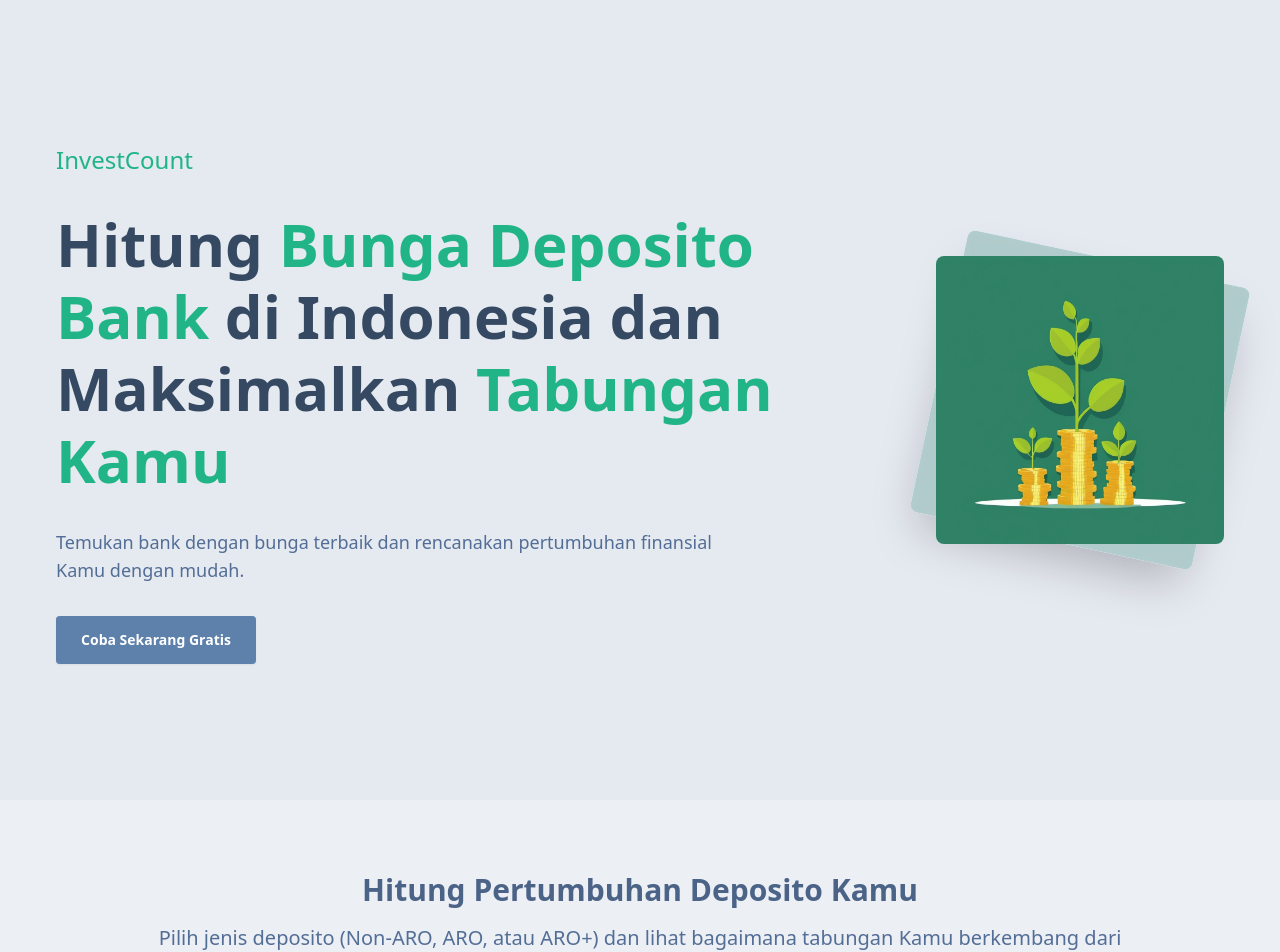
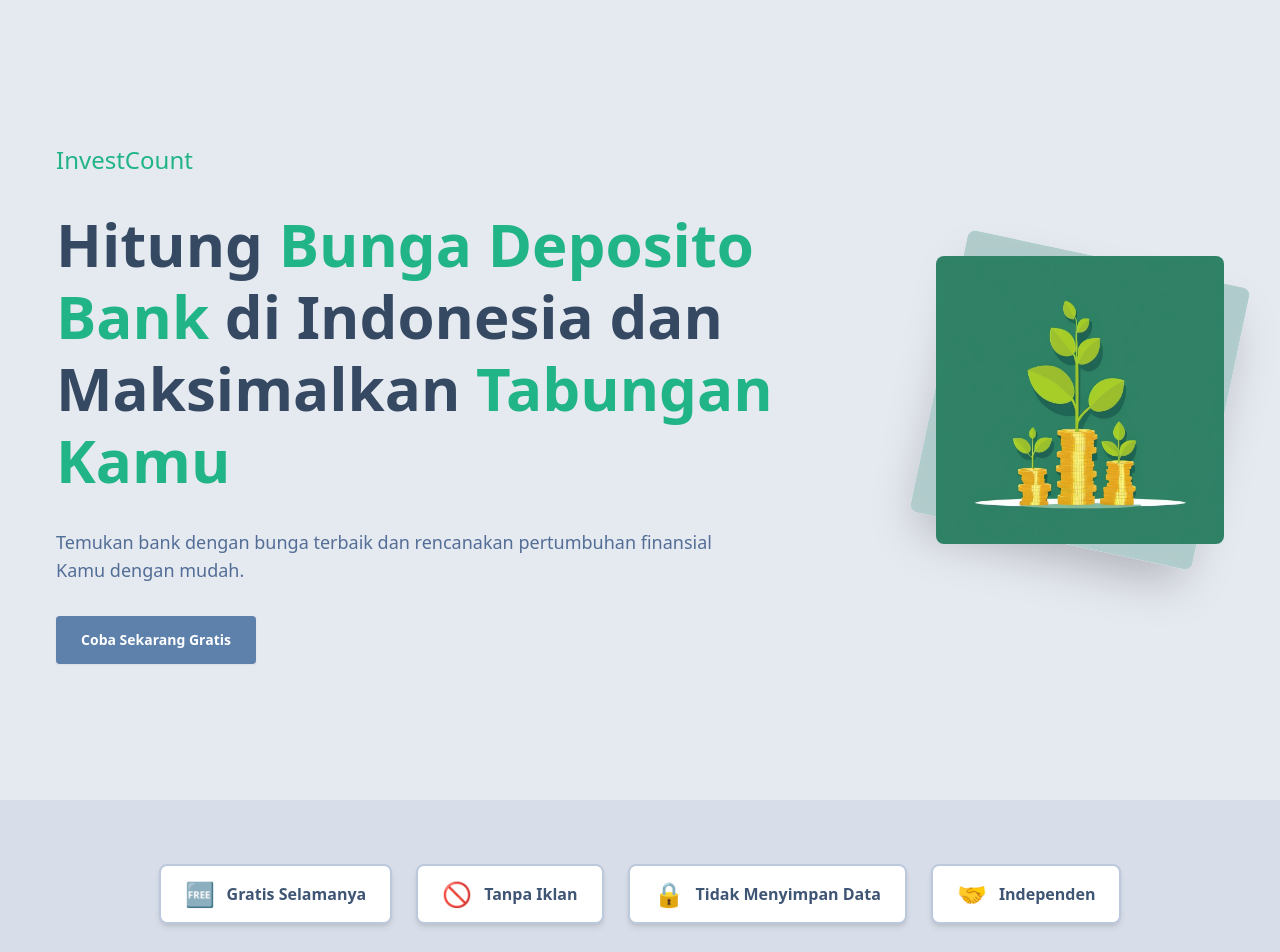
Before and after one commit to HellBus1/InvestCount, a React (Vite) app: page / in a window 1280 px wide. Shown: the top 952 px of the page. Built offline with nearby package versions, Linux system fonts and the light colour scheme.

Commit message:
introduce TrustBadgesSection, enhance LPSSection UI, and centralize Footer component imports.

```diff
--- a/src/pages/HomePage/components/Footer/Footer.tsx
+++ b/src/components/Footer/Footer.tsx
@@ -7,28 +7,10 @@ const Footer = () => {
   const IC_LINKEDIN = '/assets/ic-linkedin.svg'
 
   return (
-    <footer className='bg-base-200 text-charter-blue pt-10 pb-6'>
+    <footer className='footer sm:footer-horizontal bg-base-300 text-neutral-content p-10'>
       <div className='max-w-7xl mx-auto px-10'>
-        {/* Trust Badges */}
-        <div className='flex flex-wrap justify-center gap-4 mb-10 pb-8 border-b border-charter-blue-200'>
-          {[
-            { icon: '🆓', text: 'Gratis Selamanya' },
-            { icon: '🚫', text: 'Tanpa Iklan' },
-            { icon: '🔒', text: 'Tidak Menyimpan Data' },
-            { icon: '🤝', text: 'Independen' }
-          ].map((badge, index) => (
-            <div
-              key={index}
-              className='flex items-center gap-2 bg-white px-4 py-2 rounded-lg shadow-sm border border-charter-blue'
-            >
-              <span className='text-2xl'>{badge.icon}</span>
-              <span className='text-charter-blue font-medium text-sm'>{badge.text}</span>
-            </div>
-          ))}
-        </div>
-
         {/* Main Footer Content */}
-        <div className='grid grid-cols-1 md:grid-cols-3 gap-8 mb-8'>
+        <div className='grid grid-cols-1 md:grid-cols-[35%_32.5%_32.5%] gap-8 mb-8'>
           {/* About Section */}
           <div>
             <h3 className='text-charter-blue-600 font-bold text-lg mb-4'>InvestCount</h3>
@@ -40,9 +22,9 @@ const Footer = () => {
           </div>
 
           {/* Quick Links */}
-          <div>
+          <nav>
             <h3 className='text-charter-blue-600 font-bold text-lg mb-4'>Tautan Cepat</h3>
-            <ul className='space-y-2'>
+            <ul className='space-y-3'>
               <li>
                 <Link
                   to={RouteName.HOME}
@@ -84,12 +66,12 @@ const Footer = () => {
                 </a>
               </li>
             </ul>
-          </div>
+          </nav>
 
           {/* Resources */}
-          <div>
+          <nav>
             <h3 className='text-charter-blue-600 font-bold text-lg mb-4'>Sumber Resmi</h3>
-            <ul className='space-y-2'>
+            <ul className='space-y-3'>
               <li>
                 <a
                   href='https://www.ojk.go.id'
@@ -121,12 +103,12 @@ const Footer = () => {
                 </a>
               </li>
             </ul>
-          </div>
+          </nav>
         </div>
 
         {/* Bottom Bar */}
-        <div className='flex flex-col md:flex-row justify-between items-center pt-6 border-t border-charter-blue-200'>
-          <p className='text-charter-blue font-medium text-sm mb-4 md:mb-0'>
+        <div className='flex flex-row items-center p-4 justify-between w-full'>
+          <p className='text-charter-blue font-medium text-sm'>
             Copyright © {new Date().getFullYear()} InvestCount - All rights reserved
           </p>
           <nav className='flex space-x-4'>
--- a/src/pages/AboutPage/AboutPage.tsx
+++ b/src/pages/AboutPage/AboutPage.tsx
@@ -1,5 +1,5 @@
 import { motion } from 'motion/react'
-import Footer from '@/pages/HomePage/components/Footer/Footer'
+import Footer from '@/components/Footer/Footer'
 
 const AboutPage = () => {
   const containerVariants = {
--- a/src/pages/BlogPage/BlogPage.tsx
+++ b/src/pages/BlogPage/BlogPage.tsx
@@ -1,6 +1,6 @@
 import { motion } from 'motion/react'
 import { Link } from 'react-router-dom'
-import Footer from '@/pages/HomePage/components/Footer/Footer'
+import Footer from '@/components/Footer/Footer'
 
 interface BlogPost {
   slug: string
--- a/src/pages/BlogPage/BlogPost.tsx
+++ b/src/pages/BlogPage/BlogPost.tsx
@@ -1,7 +1,7 @@
 import { motion } from 'motion/react'
 import { useParams, Link } from 'react-router-dom'
 import { useState, useEffect, ComponentType } from 'react'
-import Footer from '@/pages/HomePage/components/Footer/Footer'
+import Footer from '@/components/Footer/Footer'
 
 interface BlogPostMeta {
   title: string
--- a/src/pages/HomePage/HomePage.tsx
+++ b/src/pages/HomePage/HomePage.tsx
@@ -1,9 +1,10 @@
 import BudgetPlannerSection from '@/pages/HomePage/components/BudgetPlannerSection/BudgetPlannerSection'
 import DepositRateComparisonSection from '@/pages/HomePage/components/DepositRateComparisonSection/DepositRateComparisonSection'
 import DepositSection from '@/pages/HomePage/components/DepositSection/DepositSection'
-import Footer from '@/pages/HomePage/components/Footer/Footer'
+import Footer from '@/components/Footer/Footer'
 import Hero from '@/pages/HomePage/components/Hero/Hero'
 import LPSSection from '@/pages/HomePage/components/LPSSection/LPSSection'
+import TrustBadgesSection from '@/pages/HomePage/components/TrustBadgesSection/TrustBadgesSection'
 import { useRef } from 'react'
 
 const HomePage = () => {
@@ -18,6 +19,7 @@ const HomePage = () => {
   return (
     <>
       <Hero onScrollToDepositClick={handleScrollToDeposit} />
+      <TrustBadgesSection />
       <DepositSection depositSectionRef={depositSectionRef} />
       <DepositRateComparisonSection />
       <BudgetPlannerSection />
--- a/src/pages/HomePage/components/BudgetPlannerSection/BudgetPlannerSection.tsx
+++ b/src/pages/HomePage/components/BudgetPlannerSection/BudgetPlannerSection.tsx
@@ -149,7 +149,7 @@ const BudgetPlannerSection = () => {
         className='card shadow-xl border-s-8 border-charter-blue mx-4 md:mx-20 lg:mx-36 mx-10'
         variants={childVariants}
       >
-        <div className='card-body bg-base-100 rounded-2xl shadow-lg p-6 md:p-10'>
+        <div className='card-body bg-base-100 rounded-2xl p-6 md:p-10'>
           <motion.div
             className='grid grid-cols-1 md:grid-cols-2 gap-6 mt-6'
             variants={childVariants}
--- /dev/null
+++ b/src/pages/HomePage/components/TrustBadgesSection/TrustBadgesSection.tsx
@@ -0,0 +1,58 @@
+import { motion } from 'framer-motion'
+
+const TrustBadgesSection = () => {
+  const trustBadges = [
+    { icon: '🆓', text: 'Gratis Selamanya' },
+    { icon: '🚫', text: 'Tanpa Iklan' },
+    { icon: '🔒', text: 'Tidak Menyimpan Data' },
+    { icon: '🤝', text: 'Independen' }
+  ]
+
+  const containerVariants = {
+    hidden: { opacity: 0, y: 20 },
+    visible: {
+      opacity: 1,
+      y: 0,
+      transition: { duration: 0.3, ease: 'easeOut', staggerChildren: 0.1 }
+    }
+  }
+
+  const badgeVariants = {
+    hidden: { opacity: 0, scale: 0.8 },
+    visible: { opacity: 1, scale: 1, transition: { duration: 0.3, ease: 'easeOut' } }
+  }
+
+  return (
+    <motion.div
+      className='w-full bg-base-300 py-12 md:py-16'
+      initial='hidden'
+      whileInView='visible'
+      viewport={{ once: true, amount: 0.3 }}
+      variants={containerVariants}
+    >
+      <div className='max-w-7xl mx-auto px-6 md:px-10'>
+        <motion.div
+          className='flex flex-wrap justify-center items-center gap-4 md:gap-6'
+          variants={containerVariants}
+        >
+          {trustBadges.map((badge, index) => (
+            <motion.div
+              key={index}
+              className='flex items-center gap-3 px-6 py-3 rounded-lg bg-white border-2 border-charter-blue-200 shadow-md hover:shadow-lg hover:border-jess transition-all'
+              variants={badgeVariants}
+              whileHover={{ scale: 1.05, y: -3 }}
+              whileTap={{ scale: 0.98 }}
+            >
+              <span className='text-2xl'>{badge.icon}</span>
+              <span className='text-charter-blue-700 font-bold text-sm md:text-base whitespace-nowrap'>
+                {badge.text}
+              </span>
+            </motion.div>
+          ))}
+        </motion.div>
+      </div>
+    </motion.div>
+  )
+}
+
+export default TrustBadgesSection
--- a/src/pages/TransparencyPage/TransparencyPage.tsx
+++ b/src/pages/TransparencyPage/TransparencyPage.tsx
@@ -1,5 +1,5 @@
 import { motion } from 'motion/react'
-import Footer from '@/pages/HomePage/components/Footer/Footer'
+import Footer from '@/components/Footer/Footer'
 
 const TransparencyPage = () => {
   const containerVariants = {
--- a/tailwind.config.js
+++ b/tailwind.config.js
@@ -5,7 +5,7 @@ export default {
     "./src/**/*.{js,ts,jsx,tsx}"
   ],
   theme: {
-    extend: {},
+    extend: {
       colors: {
         'jess': {
           "100": "#E1F4EC",
@@ -52,6 +52,7 @@ export default {
           "900": "#206020"
         }
       }
+    }
   },
   // eslint-disable-next-line no-undef
   plugins: [require("daisyui"), require("@tailwindcss/typography")],
```
Also changed, not shown: src/pages/HomePage/components/LPSSection/LPSSection.tsx (+63 -21 lines). Lines whose indentation alone changed are shown as unchanged.
